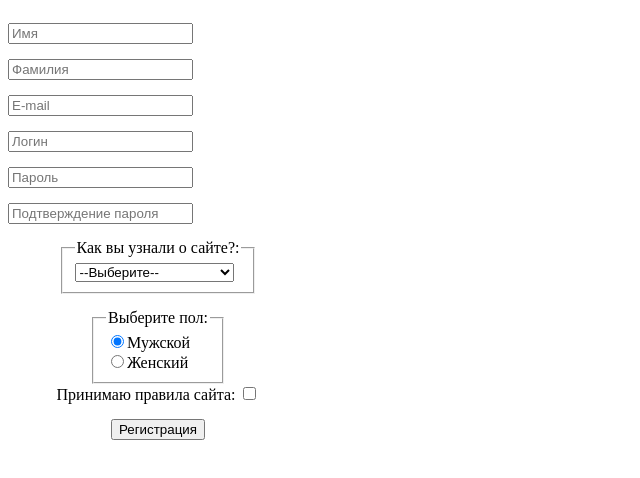
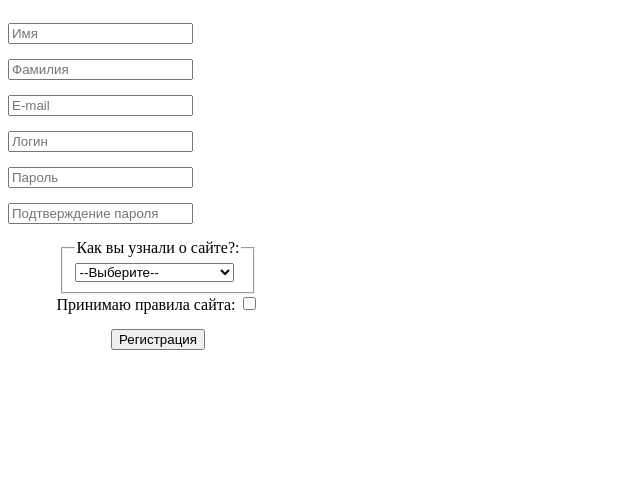
Before and after one commit to xyma8/pulsus-project, a React (Create React App) app in the folder frontend/pulsus-frontend/: page / in a window 1280 px wide. Shown: the top 478 px of the page, without its empty margins (0-640 px from the left). Built offline with nearby package versions, Linux system fonts and the light colour scheme.

Commit message:
removed the choice of gender during registration

```diff
--- a/frontend/pulsus-frontend/src/components/RegistrationForm/index.tsx
+++ b/frontend/pulsus-frontend/src/components/RegistrationForm/index.tsx
@@ -37,7 +37,7 @@ export default function RegistrationForm() {
                     ...register("name", {
                         required: "Обязательное поле",
                         minLength: {value:2, message:"Минимум 2" },
-                        maxLength: {value:15, message:"Максимум 15"},
+                        maxLength: {value:20, message:"Максимум 30"},
                         pattern: {value:/^[а-яА-ЯёЁ]+$/ , message:"Введите правильное имя"}
                     })
                 }
@@ -128,22 +128,6 @@ export default function RegistrationForm() {
                 </select>
         </fieldset>
 
-        <fieldset>
-                <legend>Выберите пол:</legend>
-
-                <div>
-                <label>
-                    <InputField register={register} type="radio" name="gender" value="0" defaultChecked={true}/>
-                    Мужской
-                </label>
-                <br/>
-                <label>
-                    <InputField register={register} type="radio" name="gender" value="1"/>
-                    Женский
-                </label>
-                </div>
-        </fieldset>
-
         <label className="label-checkbox">
                 Принимаю правила сайта: <InputField register={register} required="Подтвердите" type="checkbox" name="acceptCB"/>
                 {errors.acceptCB && <div className="error-message">{errors.acceptCB.message}</div>}
```
Also changed, not shown: 1 other file (tests, documents, lock files or other folders).
